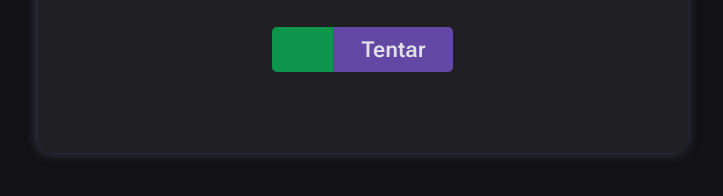
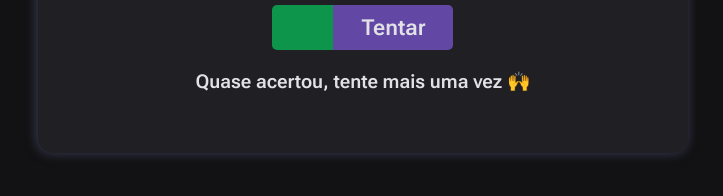
Before and after one commit to A1exLima/rocketseat-stage5-jogo-adivinhacao, a plain HTML site: page index.html in a window 1280 px wide. Both pictures are taken after typing "5" into the empty fields and a click on the button "Tentar". Shown: the part 372-568 px from the top of the page, without its empty margins (277-1000 px from the left). Drawn offline with Linux system fonts and the light colour scheme.

Commit message:
Lógica mensagem de tentativa

```diff
--- a/index.html
+++ b/index.html
@@ -33,9 +33,10 @@
           />
           <button type="submit" class="button-try">Tentar</button>
         </form>
+        <p class="tentative-message"></p>
       </div>
       <div class="screen2 hide">
-        <h1>Error: Please reload Game</h1>
+        <h1></h1>
         <button type="button" class="button-again">Jogar Novamente</button>
       </div>
     </main>
--- a/public/javaScript/main.js
+++ b/public/javaScript/main.js
@@ -5,8 +5,22 @@ const screen2 = document.querySelector(".screen2")
 const btnTry = document.querySelector(".button-try")
 const btnReload = document.querySelector(".button-again")
 //Game logic
+const tentativeMessage = document.querySelector(".tentative-message")
 let randomNumber = Math.round(Math.random() * 10)
 let xAttempts = 1
+let arrayMessage = [
+  "Quase acertou, tente mais uma vez 🙌",
+  "Não foi dessa vez, continue tentando 🥲",
+  "Na próxima você acerta 👌",
+  "Faltou pouco, tente novamente 😝",
+  "Não desista, está quase lá 🏃‍♂️",
+  "Faltou um fio de cabelo para acertar 😣",
+  "Está quase, mais uma vez 😗",
+  "Tente novamente 😉",
+  "Mais algumas tentativas você consegue 😊",
+  "Quase profissional, continue tentando 👍",
+  "Persista mais um pouco, mais uma vez 😲",
+]
 
 //Events
 btnTry.addEventListener("click", handleTryClick)
@@ -19,20 +33,25 @@ function handleTryClick(event) {
 
   const inputGuess = document.querySelector("#guess")
 
-  if (inputGuess.value > 10 || inputGuess.value < 0) { //Options Gap Validation
+  if (inputGuess.value > 10 || inputGuess.value < 0) {
+    //Options Gap Validation
 
     alert("⚠️  Escolha um número entre 0 e 10  ⚠️")
     --xAttempts
+  } else if (Number(inputGuess.value) == randomNumber) {
+    toggleScreen() //screen change
 
-  } else if (Number(inputGuess.value) == randomNumber) {
-      toggleScreen() //screen change
+    document.querySelector(
+      ".screen2 h1"
+    ).innerText = `Acertou em ${xAttempts} tentativas`
+  } else {
+    let randomArrayMessage = Math.round(Math.random() * 10)
 
-      document.querySelector(
-        ".screen2 h1"
-      ).innerText = `Acertou em ${xAttempts} tentativas`
-    }
+    tentativeMessage.innerText = arrayMessage[randomArrayMessage]
+  }
 
-  if(inputGuess.value != ""){ // If input has a value, it increments the number of attempts, otherwise it does not increment
+  if (inputGuess.value != "") {
+    // If input has a value, it increments the number of attempts, otherwise it does not increment
     xAttempts++
   }
 
@@ -45,6 +64,7 @@ function reloadGame(event) {
   toggleScreen() //screen change
   xAttempts = 1 // reset number of attempts
   randomNumber = Math.round(Math.random() * 10) //recalculate random number
+  tentativeMessage.innerText = "" //Clear attempt messages
 }
 
 function toggleScreen() {
--- a/public/styles/style.css
+++ b/public/styles/style.css
@@ -103,6 +103,15 @@ body {
   filter: brightness(0.75);
 }
 
+.tentative-message{
+  width: 100%;
+  text-align: center;
+  color: #e1e1e6;
+  font-size: clamp(1.35rem, 0.03rem + 3vw, 1.9rem);
+  font-weight: bolder;
+  padding-top: 2rem;
+}
+
 /* screen2 */
 .screen2 {
   text-align: center;
```
